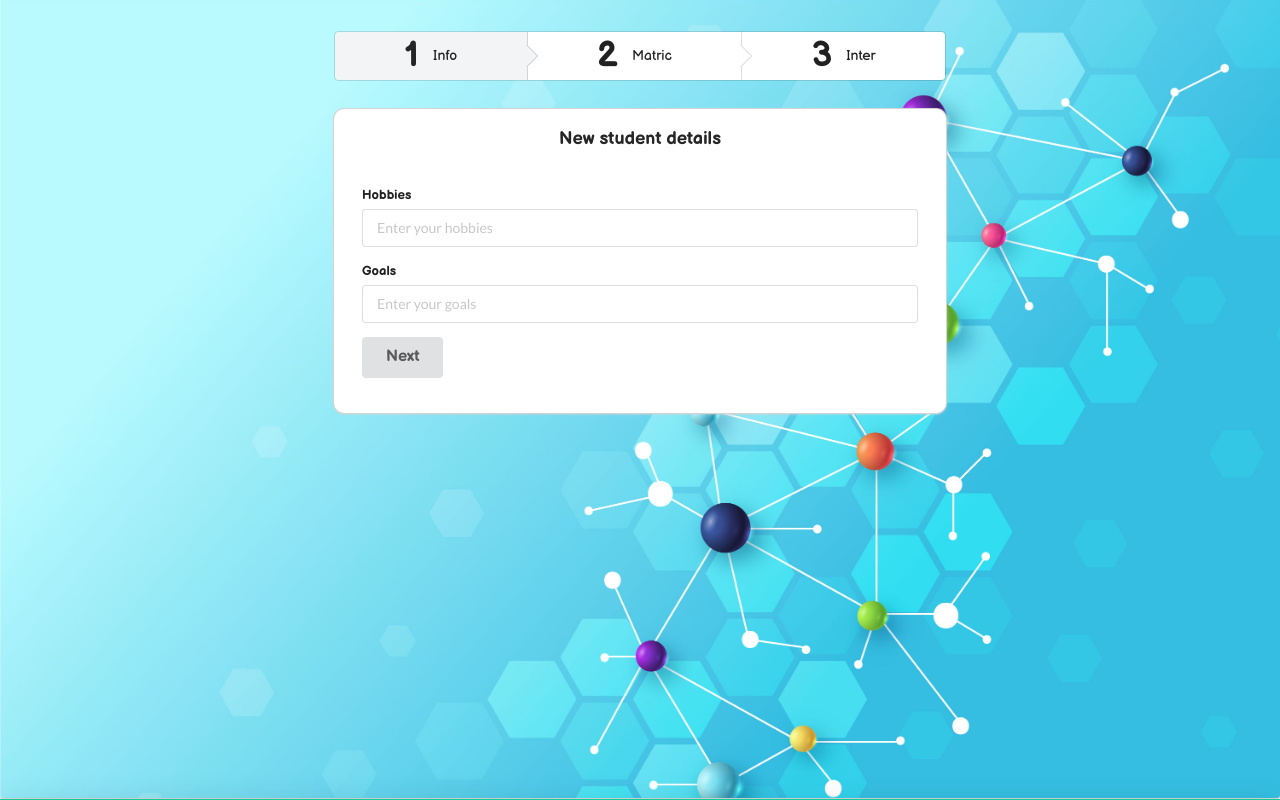
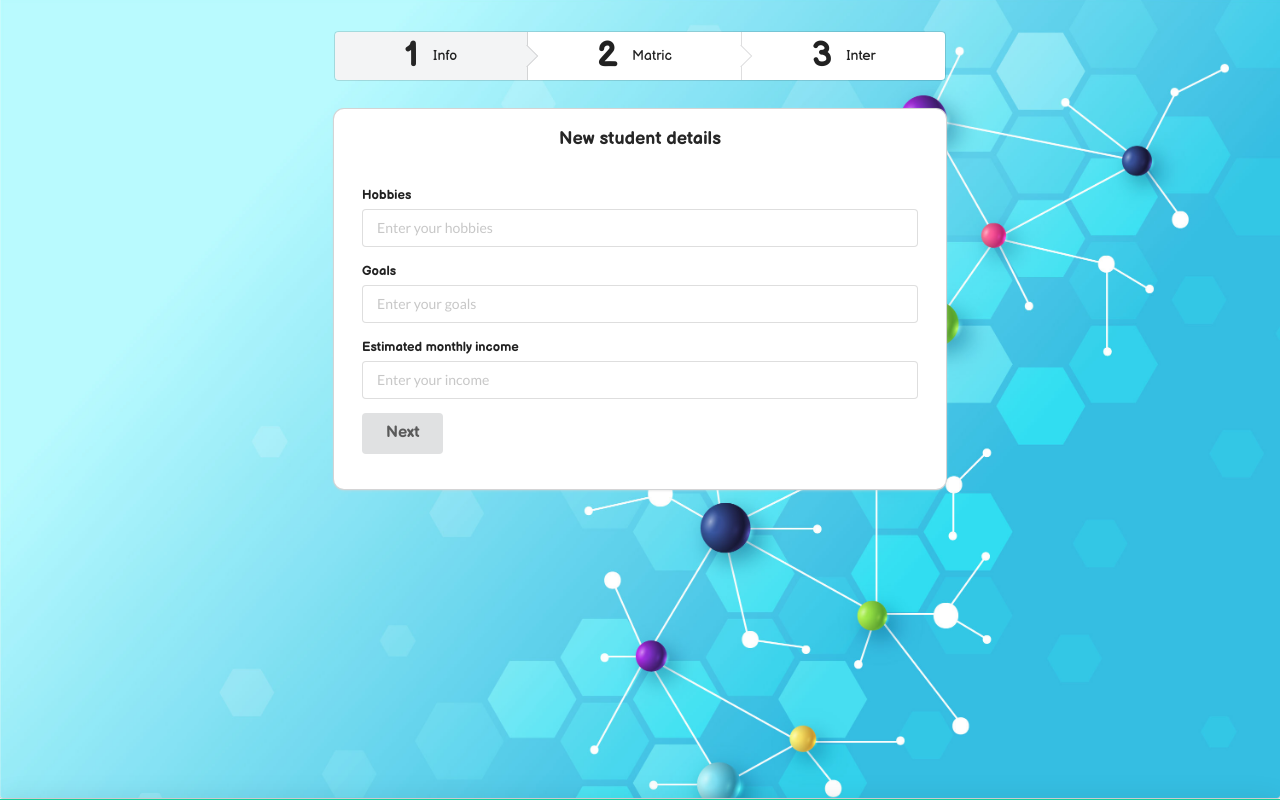
Before and after one commit to dev-nomi/I-guide, a Flask app: page /new_student_details in a window 1280 px wide. Shown: the part 43-843 px from the top of the page. Run offline with Flask 2, Linux system fonts and the light colour scheme; a user stored in the database is signed in; some libraries are stand-ins or nearby versions.

Commit message:
Added income col and Recommend uni

```diff
--- a/app.py
+++ b/app.py
@@ -36,6 +36,7 @@ class Student(db.Model):
     id = db.Column("id",db.Integer, primary_key=True)
     hobbies = db.Column("Hobbies",db.Text)
     goals = db.Column("Goals",db.Text)
+    income = db.Column("Income",db.Integer)
     m_group = db.Column("M-Group",db.Text)
     m_english_marks = db.Column("M-English Marks",db.Integer)
     m_urdu_marks = db.Column("M-Urdu Marks",db.Integer)
@@ -175,9 +176,12 @@ def student_info():
     user = User.query.filter_by(email = session['email']).all()
     hobbies_input = request.form.get('hobbies')
     goals_input = request.form.get('goals')
+    income_input = request.form.get('income')
+
     student = Student(
       hobbies=hobbies_input,
       goals=goals_input,
+      income=income_input,
       user=user[0],
     )
     db.session.add(student)
@@ -320,8 +324,9 @@ def predict():
     prediction = "BS Software Engineering"
 
   student.program = prediction
+  universities = University.query.filter(University.course_offered == prediction,University.fee <= student.income * 6).all()
   db.session.commit()
-  return render_template('prediction.html',prediction=prediction)
+  return render_template('prediction.html',prediction=prediction,universities=universities)
 
 @app.route('/predictions',methods = ['POST','GET'])
 def predictions():
--- a/templates/student/add.html
+++ b/templates/student/add.html
@@ -21,6 +21,10 @@
               <div class="field">
                 <label>Goals</label>
                 <input type="text" name="goals" placeholder="Enter your goals" />
+              </div>
+              <div class="field">
+                <label>Estimated monthly income</label>
+                <input type="number" name="income" placeholder="Enter your income" />
               </div>
               <button class="ui large button info-next next-button" type="submit">Next</button>
               <div class="ui error message"></div>
@@ -212,6 +216,14 @@
             },
           ],
         },
+        income: {
+          rules: [
+            {
+              type: "empty",
+              prompt: "Income Can't be Empty",
+            },
+          ],
+        },
       },
     });
 
```
Also changed, not shown: templates/prediction.html (+14 -6 lines), database/iguide_database.sqlite3.
